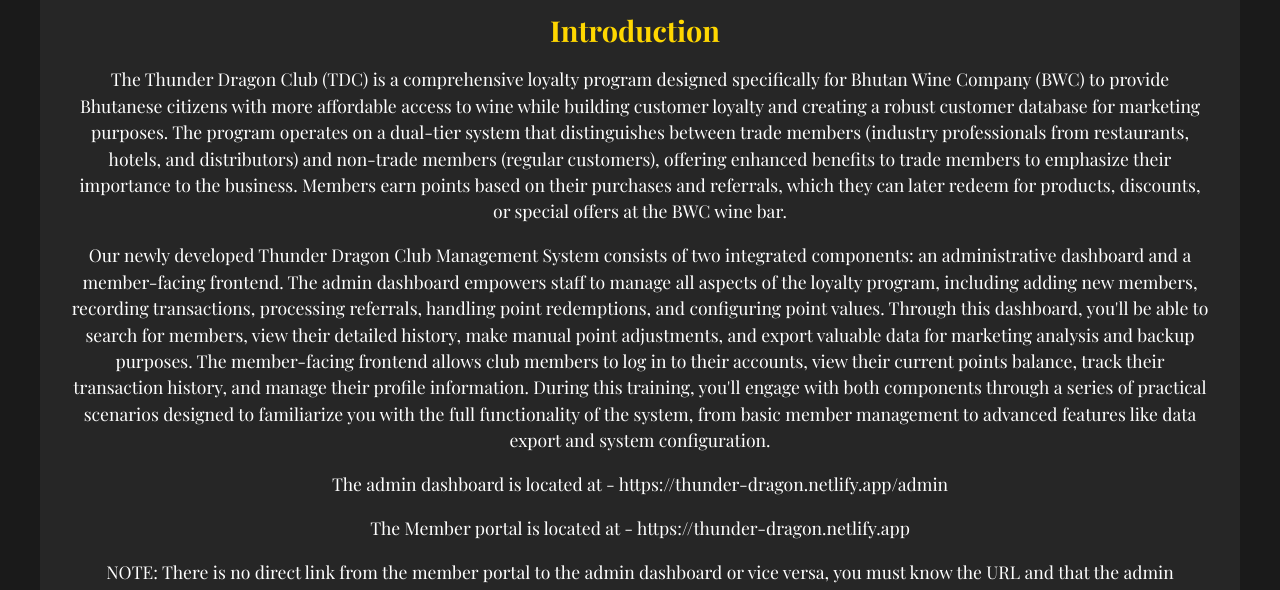
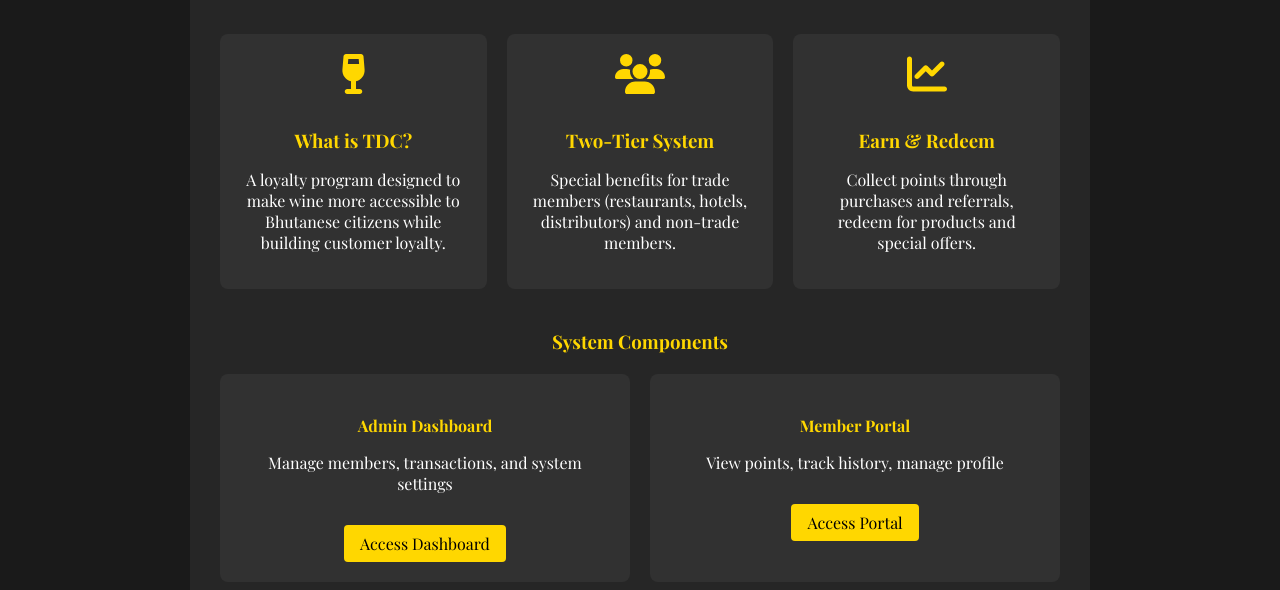
Before and after one commit to russellmoss/tdc-training, a React (Create React App) app: page / in a window 1280 px wide. Shown: the part 348-938 px from the top of the page. Built offline with nearby package versions, Linux system fonts and the light colour scheme; no server answers; sample sign-in values are in the browser's storage.

Commit message:
Remove introduction text while keeping UI elements

```diff
--- a/src/components/modules/Introduction.tsx
+++ b/src/components/modules/Introduction.tsx
@@ -14,11 +14,7 @@
   return (
     <div className="module-content">
       <h2 className="module-title">{introduction.title}</h2>
-      <div className="module-description">
-        {introduction.content.split('\n\n').map((paragraph, index) => (
-          <p key={index} style={{ marginBottom: '15px' }}>{paragraph}</p>
-        ))}
-      </div>
+
       <div className="intro-grid">
         <div className="intro-card">
           <FontAwesomeIcon icon={faWineGlass} className="intro-icon" />
```
